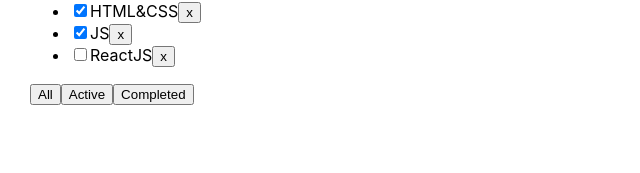
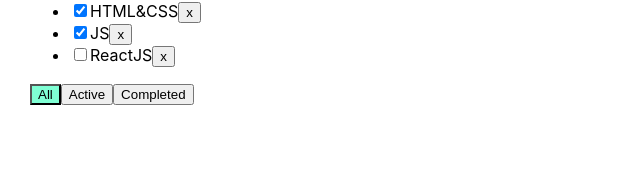
Before and after one commit to Reegulus/it-incubator-todolist-ts-02, a React (Create React App) app: page / in a window 1280 px wide. Shown: the part 127-300 px from the top of the page, without its empty margins (0-640 px from the left). Built offline with nearby package versions, Linux system fonts and the light colour scheme.

Commit message:
кнопка фильтра

```diff
--- a/src/App.css
+++ b/src/App.css
@@ -6,3 +6,13 @@
 .App > div {
   margin-right: 50px;
 }
+.error {
+  border: red 1px solid;
+}
+
+.error-message {
+  color: red;
+}
+.active-filter {
+  background-color: aquamarine;
+}
--- a/src/App.tsx
+++ b/src/App.tsx
@@ -59,6 +59,7 @@ function App() {
                 title="What to learn"
                 tasks={taskForTodolist}
                 addTask={addTask}
+                filter={filter}
                 removeTask={removeTask}
                 changeTaskStatus={changeStatus}
                 changeFilter={changeFilter}
--- a/src/Todolist.tsx
+++ b/src/Todolist.tsx
@@ -4,6 +4,7 @@ import {FilterValueType, TasksPropsType} from "./App";
 type PropsType = {
     title: string
     tasks: Array<TasksPropsType>
+    filter: FilterValueType
     addTask: (title: string) => void
     removeTask: (taskId: string) => void
     changeFilter: (value: FilterValueType) => void
@@ -13,18 +14,22 @@ type PropsType = {
 export function Todolist(props: PropsType) {
 
     let [title, setTitle] = useState("")
+    let [error, setError] = useState<string | null>(null)
     const addTask = () => {
-        if(title.trim() === "") {
-            return
+        if(title.trim() !== "") {
+            props.addTask(title.trim())
+            setTitle('')
+        } else {
+            setError("Title is required")
         }
-        props.addTask(title.trim())
-        setTitle('')
+
     }
 
     const onChangeHandler = (e: ChangeEvent<HTMLInputElement>) => {
         setTitle(e.currentTarget.value)
     }
     const onKeyPressHandler = (e: KeyboardEvent<HTMLInputElement>) => {
+        setError(null)
         if (e.key === 'Enter') {
             addTask()
         }
@@ -33,21 +38,23 @@ export function Todolist(props: PropsType) {
     const onClickAllHandler = () => {
         props.changeFilter('all')
     }
-    const onClickCompletedHandler = () => {
+    const onClickActiveHandler = () => {
         props.changeFilter('active')
     }
-    const onClickActiveHandler =() => {
+    const onClickCompletedHandler =() => {
         props.changeFilter('completed')
     }
     return <div>
         <h3>{props.title}</h3>
         <div>
             <input
+                className={error ? 'error' : ""}
                 value={title}
                 onChange={onChangeHandler}
                 onKeyPress={onKeyPressHandler}
             />
             <button onClick={addTask}>+</button>
+            {error && <div className={'error-message'}>{error}</div>}
         </div>
         <ul>
             {
@@ -72,11 +79,11 @@ export function Todolist(props: PropsType) {
             }
         </ul>
         <div>
-            <button onClick={onClickAllHandler}>All
+            <button className={props.filter === "all" ? "active-filter" : ""} onClick={onClickAllHandler}>All
             </button>
-            <button onClick={onClickActiveHandler}>Active
+            <button className={props.filter === "active" ? "active-filter" : ""} onClick={onClickActiveHandler}>Active
             </button>
-            <button onClick={onClickCompletedHandler}>Completed
+            <button className={props.filter === "completed" ? "active-filter": ""} onClick={onClickCompletedHandler}>Completed
             </button>
         </div>
     </div>
```
